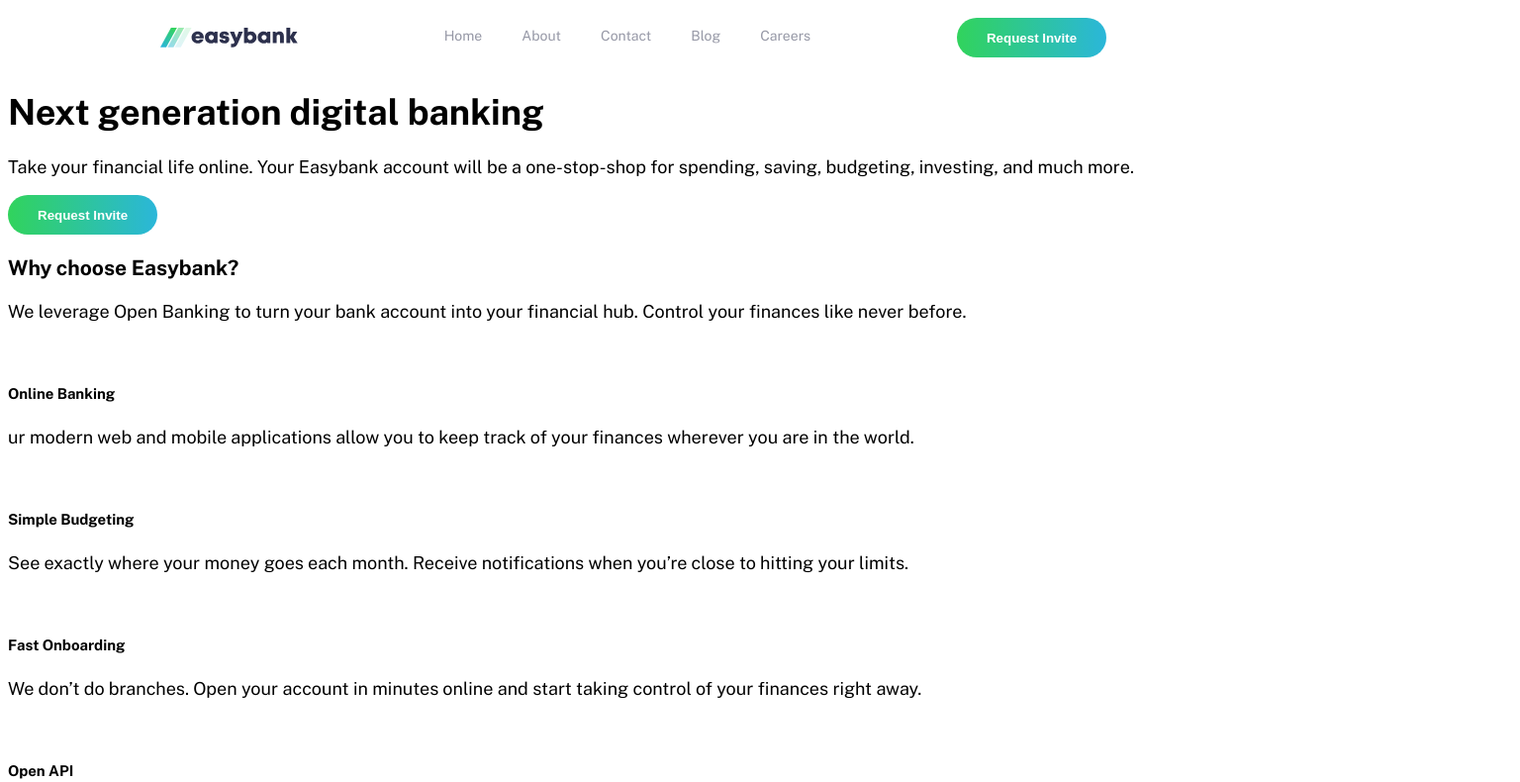
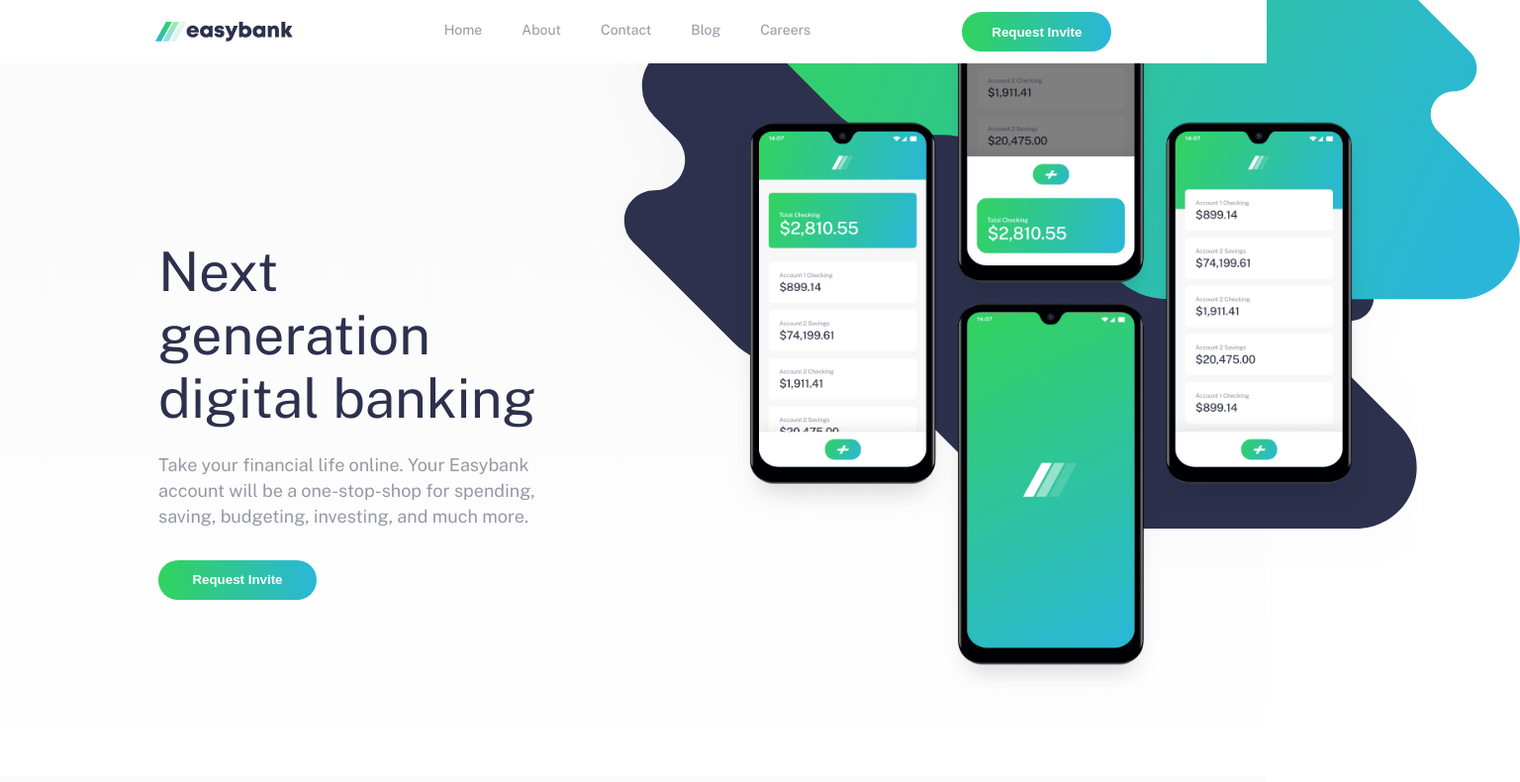
Before and after one commit to KestutisRuockus/LandingPage-EasyBank, a plain HTML site: page index.html in a window 1280 px wide. Shown: the top 790 px of the page at 99% size, 1536 px wide, since content can reach past the window. Drawn offline with nearby package versions, Linux system fonts and the light colour scheme.

Commit message:
'main' and 'section' tag's css updated

```diff
--- a/index.html
+++ b/index.html
@@ -11,7 +11,6 @@
       sizes="32x32"
       href="./images/favicon-32x32.png"
     />
-    <link rel="stylesheet" href="style.css" />
     <link rel="stylesheet" href="style.css" />
     <link rel="preconnect" href="https://fonts.googleapis.com" />
     <link rel="preconnect" href="https://fonts.gstatic.com" crossorigin />
@@ -34,34 +33,40 @@
       </ul>
       <button class="btn-request-invite">Request Invite</button>
     </nav>
-    <div>
+    <section>
+      <div class="section-EasyBank-ad">
         <h1>Next generation digital banking</h1>
         <p>
           Take your financial life online. Your Easybank account will be a
-        one-stop-shop for spending, saving, budgeting, investing, and much more.
+          one-stop-shop for spending, saving, budgeting, investing, and much
+          more.
         </p>
         <button class="btn-request-invite">Request Invite</button>
-      <img src="" alt="" />
-      <img src="" alt="" />
       </div>
       <div>
-      <div>
+        <img class="image-one" src="./images/bg-intro-desktop.svg" alt="" />
+        <img class="image-two" src="./images/image-mockups.png" alt="" />
+      </div>
+    </section>
+    <main>
+      <div class="main-why-easybank">
         <h3>Why choose Easybank?</h3>
         <p>
           We leverage Open Banking to turn your bank account into your financial
           hub. Control your finances like never before.
         </p>
       </div>
+      <div class="main-why-reasons">
         <div>
-        <img src="" alt="" />
+          <img src="./images/icon-online.svg" alt="" />
           <h5>Online Banking</h5>
           <p>
-          ur modern web and mobile applications allow you to keep track of your
-          finances wherever you are in the world.
+            Our modern web and mobile applications allow you to keep track of
+            your finances wherever you are in the world.
           </p>
         </div>
         <div>
-        <img src="" alt="" />
+          <img src="./images/icon-budgeting.svg" alt="" />
           <h5>Simple Budgeting</h5>
           <p>
             See exactly where your money goes each month. Receive notifications
@@ -69,7 +74,7 @@
           </p>
         </div>
         <div>
-        <img src="" alt="" />
+          <img src="./images/icon-onboarding.svg" alt="" />
           <h5>Fast Onboarding</h5>
           <p>
             We don’t do branches. Open your account in minutes online and start
@@ -77,7 +82,7 @@
           </p>
         </div>
         <div>
-        <img src="" alt="" />
+          <img src="./images/icon-api.svg" alt="" />
           <h5>Open API</h5>
           <p>
             Manage your savings, investments, pension, and much more from one
@@ -85,7 +90,8 @@
           </p>
         </div>
       </div>
-    <div>
+    </main>
+    <aside>
       <h5>Latest Articles</h5>
       <div>
         <img src="" alt="" />
@@ -123,7 +129,7 @@
           our closed beta. It’s easy to request an invite through the site...
         </p>
       </div>
-    </div>
+    </aside>
     <footer>
       <div>
         <img src="" alt="" />
--- a/style.css
+++ b/style.css
@@ -1,14 +1,41 @@
 body {
   font-family: "Public Sans", sans-serif;
   font-size: 18px;
+  margin: 0;
+  padding: 0;
+  overflow-x: hidden;
 }
 
+/* button used in several places */
+.btn-request-invite {
+  background-image: linear-gradient(
+    to right,
+    hsl(136, 65%, 51%),
+    hsl(192, 70%, 51%)
+  );
+  color: #fff;
+  font-weight: 700;
+  height: 40px;
+  border: none;
+  border-radius: 20px;
+  padding: 0px 30px;
+}
+
+.btn-request-invite:hover {
+  opacity: 0.6;
+  cursor: pointer;
+}
+
+/* navbar */
 nav {
   display: flex;
   justify-content: space-around;
   align-items: center;
-  height: 60px;
+  height: 8vh;
   padding: 0px 100px;
+  position: relative;
+  z-index: 3;
+  background-color: #fff;
 }
 
 nav img {
@@ -43,23 +70,112 @@
   padding-top: 16px;
 }
 
-.btn-request-invite {
-  background-image: linear-gradient(
-    to right,
-    hsl(136, 65%, 51%),
-    hsl(192, 70%, 51%)
-  );
-  color: #fff;
-  font-weight: 700;
-  height: 40px;
-  border: none;
-  border-radius: 20px;
-  padding: 0px 30px;
+/* section */
+section {
+  display: grid;
+  grid-template-columns: 1fr 1fr;
+  position: relative;
+  /* width: 100vw; */
+  height: 90vh;
+  background-image: linear-gradient(to bottom, hsl(0, 0%, 98%), #fff);
 }
 
-.btn-request-invite:hover {
-  opacity: 0.6;
-  cursor: pointer;
+section img {
+  position: absolute;
+  /* margin-top: -14%; */
+}
+
+.image-one {
+  width: 75vw;
+  position: absolute;
+  z-index: 1;
+  /* left: 45%; */
+  right: -20%;
+  top: -35%;
+}
+
+.image-two {
+  width: 50vw;
+  position: absolute;
+  z-index: 2;
+  right: -8%;
+  top: -20%;
+}
+
+.section-EasyBank-ad {
+  display: flex;
+  flex-direction: column;
+  justify-content: center;
+  width: 60%;
+  padding-left: 25%;
+  z-index: 1;
+}
+
+.section-EasyBank-ad h1 {
+  font-size: 55px;
+  font-weight: 400;
+  color: hsl(233, 26%, 24%);
+  margin: 0;
+}
+
+.section-EasyBank-ad p {
+  margin-top: 6%;
+  margin-bottom: 8%;
+  line-height: 26px;
+  color: hsl(233, 8%, 62%);
+}
+
+.section-EasyBank-ad button {
+  width: 160px;
+  height: 40px;
+  margin: 0;
+}
+
+/* main */
+main {
+  background-color: hsl(0, 0%, 98%);
+  display: grid;
+  height: 90vh;
+  grid-template-rows: 1fr 2fr;
+  justify-content: center;
+  padding-left: 13%;
+  padding-right: 10%;
+  padding-top: 3%;
+  /* margin-bottom: -12%; */
+}
+
+.main-why-easybank {
+  width: 60%;
+  margin-bottom: 5%;
+}
+
+.main-why-easybank h3 {
+  font-size: 40px;
+  font-weight: 400;
+  color: hsl(233, 26%, 24%);
+}
+
+.main-why-easybank p {
+  color: hsl(233, 8%, 62%);
+  line-height: 30px;
+}
+
+.main-why-reasons {
+  display: grid;
+  grid-template-columns: repeat(4, 1fr);
+}
+
+.main-why-reasons h5 {
+  font-weight: 400;
+  font-size: 24px;
+  color: hsl(233, 26%, 24%);
+}
+
+.main-why-reasons p {
+  width: 95%;
+  color: hsl(233, 8%, 62%);
+  line-height: 24px;
+  font-size: 16px;
 }
 
 /*
```
Lines whose indentation alone changed are shown as unchanged.
